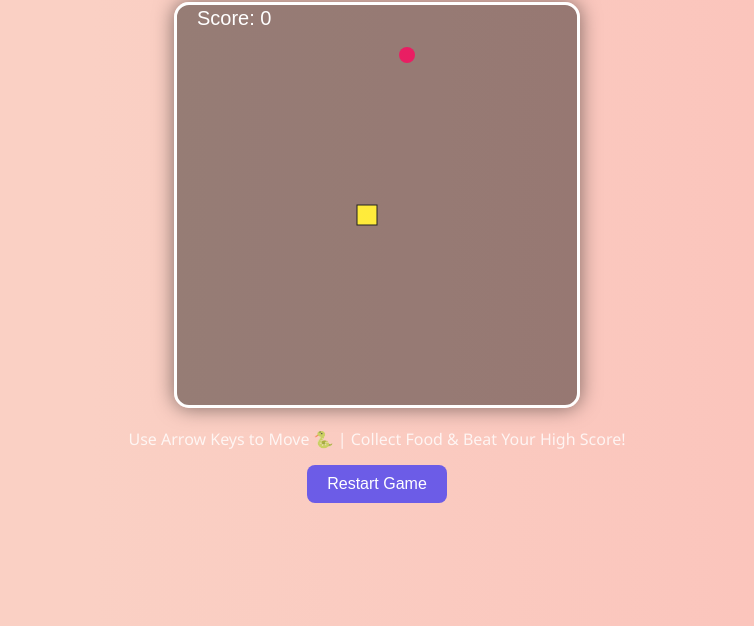
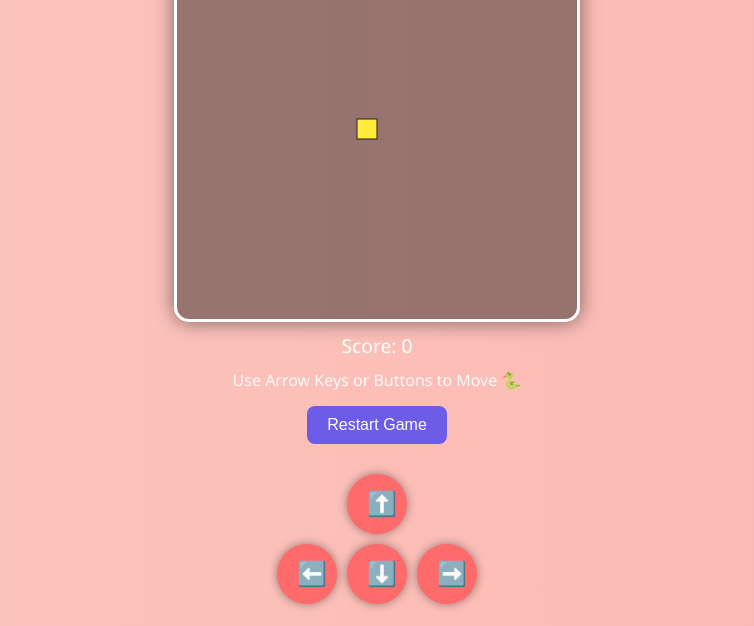
Before and after one commit to KavitaSinghPanwar/SSP-project, a plain HTML site: page game1.html in a window 1280 px wide. Shown: the part 174-800 px from the top of the page, without its empty margins (263-1017 px from the left). Drawn offline with Linux system fonts and the light colour scheme.

Commit message:
make game better for phn user

```diff
--- a/game1.html
+++ b/game1.html
@@ -12,7 +12,7 @@
       align-items: center;
       justify-content: center;
       height: 100vh;
-      background: linear-gradient(270deg, #ff9a9e, #fad0c4, #fad0c4, #fbc2eb, #a18cd1);
+      background: linear-gradient(270deg, #ff9a9e, #fad0c4, #fbc2eb, #a18cd1);
       background-size: 1000% 1000%;
       animation: gradientBG 20s ease infinite;
       font-family: 'Segoe UI', Tahoma, Geneva, Verdana, sans-serif;
@@ -46,9 +46,9 @@
     }
 
     .footer {
-      margin-top: 20px;
+      margin-top: 10px;
       font-size: 1rem;
-      opacity: 0.8;
+      opacity: 0.9;
     }
 
     button {
@@ -66,95 +66,161 @@
     button:hover {
       background: #341f97;
     }
+
+    #score {
+      margin-top: 10px;
+      font-size: 1.2rem;
+    }
+
+    /* Arrow Controls */
+    .controls {
+      margin-top: 15px;
+      display: grid;
+      grid-template-columns: 60px 60px 60px;
+      grid-template-rows: 60px 60px;
+      gap: 10px;
+      justify-content: center;
+    }
+    .controls button {
+      width: 60px;
+      height: 60px;
+      font-size: 1.5em;
+      border-radius: 50%;
+      background: #ff6b6b;
+      color: white;
+      font-weight: bold;
+      box-shadow: 0px 0px 10px rgba(0,0,0,0.4);
+    }
+    .controls button:active {
+      background: #ff4757;
+    }
+    .up { grid-column: 2; grid-row: 1; }
+    .left { grid-column: 1; grid-row: 2; }
+    .down { grid-column: 2; grid-row: 2; }
+    .right { grid-column: 3; grid-row: 2; }
   </style>
 </head>
 <body>
   <div class="header-text">Welcome to the Ultimate Snake Challenge! 🐍</div>
   <canvas id="gameCanvas" width="400" height="400"></canvas>
-  <div class="footer">Use Arrow Keys to Move 🐍 | Collect Food & Beat Your High Score!</div>
+  <div id="score">Score: 0</div>
+  <div class="footer">Use Arrow Keys or Buttons to Move 🐍</div>
   <button id="restartBtn">Restart Game</button>
+
+  <!-- Arrow Controls -->
+  <div class="controls">
+    <button class="up">⬆️</button>
+    <button class="left">⬅️</button>
+    <button class="down">⬇️</button>
+    <button class="right">➡️</button>
+  </div>
 
   <script>
     const canvas = document.getElementById("gameCanvas");
     const ctx = canvas.getContext("2d");
     const restartBtn = document.getElementById("restartBtn");
+    const scoreEl = document.getElementById("score");
+
     const box = 20;
-    let snake, food, score, d, game;
+    let snake, food, score, direction, game;
 
     function init() {
-      snake = [];
-      snake[0] = { x: 9 * box, y: 10 * box };
+      snake = [{x: 9 * box, y: 10 * box}];
       food = {
-        x: Math.floor(Math.random() * 19 + 1) * box,
-        y: Math.floor(Math.random() * 19 + 1) * box
+        x: Math.floor(Math.random() * (canvas.width/box)) * box,
+        y: Math.floor(Math.random() * (canvas.height/box)) * box
       };
       score = 0;
-      d = undefined;
+      direction = undefined;
+      scoreEl.textContent = "Score: 0";
       clearInterval(game);
-      game = setInterval(draw, 150);
+      game = setInterval(draw, 120);
     }
 
-    document.addEventListener("keydown", direction);
-
-    function direction(event) {
-      if(event.keyCode == 37 && d != "RIGHT") d = "LEFT";
-      else if(event.keyCode == 38 && d != "DOWN") d = "UP";
-      else if(event.keyCode == 39 && d != "LEFT") d = "RIGHT";
-      else if(event.keyCode == 40 && d != "UP") d = "DOWN";
+    function changeDirection(dir) {
+      if (dir === "LEFT" && direction !== "RIGHT") direction = "LEFT";
+      else if (dir === "UP" && direction !== "DOWN") direction = "UP";
+      else if (dir === "RIGHT" && direction !== "LEFT") direction = "RIGHT";
+      else if (dir === "DOWN" && direction !== "UP") direction = "DOWN";
     }
 
+    document.addEventListener("keydown", e => {
+      if (e.key === "ArrowLeft") changeDirection("LEFT");
+      else if (e.key === "ArrowUp") changeDirection("UP");
+      else if (e.key === "ArrowRight") changeDirection("RIGHT");
+      else if (e.key === "ArrowDown") changeDirection("DOWN");
+    });
+
+    document.querySelector(".up").onclick = () => changeDirection("UP");
+    document.querySelector(".left").onclick = () => changeDirection("LEFT");
+    document.querySelector(".down").onclick = () => changeDirection("DOWN");
+    document.querySelector(".right").onclick = () => changeDirection("RIGHT");
+
     function draw() {
-      ctx.clearRect(0, 0, 400, 400);
-      for(let i = 0; i < snake.length; i++) {
-        ctx.fillStyle = i == 0 ? "#ffeb3b" : "#4caf50";
+      ctx.clearRect(0, 0, canvas.width, canvas.height);
+
+      // Draw snake
+      for (let i = 0; i < snake.length; i++) {
+        ctx.fillStyle = (i === 0) ? "#ffeb3b" : "#4caf50";
         ctx.fillRect(snake[i].x, snake[i].y, box, box);
         ctx.strokeStyle = "#222";
         ctx.strokeRect(snake[i].x, snake[i].y, box, box);
       }
 
+      // Draw food
       ctx.fillStyle = "#e91e63";
       ctx.beginPath();
       ctx.arc(food.x + box/2, food.y + box/2, box/2 - 2, 0, Math.PI*2);
       ctx.fill();
 
+      // Snake head position
       let snakeX = snake[0].x;
       let snakeY = snake[0].y;
 
-      if(d == "LEFT") snakeX -= box;
-      if(d == "UP") snakeY -= box;
-      if(d == "RIGHT") snakeX += box;
-      if(d == "DOWN") snakeY += box;
+      if (direction === "LEFT") snakeX -= box;
+      if (direction === "UP") snakeY -= box;
+      if (direction === "RIGHT") snakeX += box;
+      if (direction === "DOWN") snakeY += box;
 
-      if(snakeX == food.x && snakeY == food.y) {
+      // Eat food
+      if (snakeX === food.x && snakeY === food.y) {
         score++;
+        scoreEl.textContent = "Score: " + score;
         food = {
-          x: Math.floor(Math.random() * 19 + 1) * box,
-          y: Math.floor(Math.random() * 19 + 1) * box
+          x: Math.floor(Math.random() * (canvas.width/box)) * box,
+          y: Math.floor(Math.random() * (canvas.height/box)) * box
         };
       } else {
         snake.pop();
       }
 
-      let newHead = { x: snakeX, y: snakeY };
+      let newHead = {x: snakeX, y: snakeY};
 
-      if(snakeX < 0 || snakeY < 0 || snakeX >= 20*box || snakeY >= 20*box || collision(newHead, snake)) {
-        clearInterval(game);
-        alert("Game Over! Your Score: " + score);
-      }
+      // Game over conditions
+
+      if (
+  snakeX < 0 || snakeY < 0 ||
+  snakeX >= canvas.width || snakeY >= canvas.height ||
+  (snake.length > 1 && collision(newHead, snake))
+) {
+  clearInterval(game);
+  alert("Game Over! Your Score: " + score);
+}
+
 
       snake.unshift(newHead);
-
-      ctx.fillStyle = "white";
-      ctx.font = "20px Arial";
-      ctx.fillText("Score: " + score, box, box);
     }
 
     function collision(head, array) {
-      for(let i = 0; i < array.length; i++) {
-        if(head.x == array[i].x && head.y == array[i].y) return true;
-      }
-      return false;
+  // skip index 0 (the head itself)
+  for (let i = 1; i < array.length; i++) {
+    if (head.x === array[i].x && head.y === array[i].y) {
+      return true;
     }
+  }
+  return false;
+}
+
 
     restartBtn.addEventListener('click', init);
 
```
